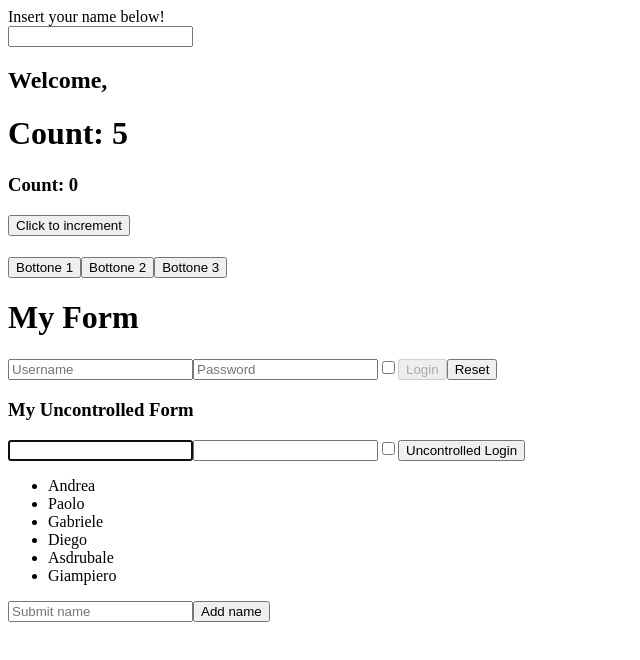
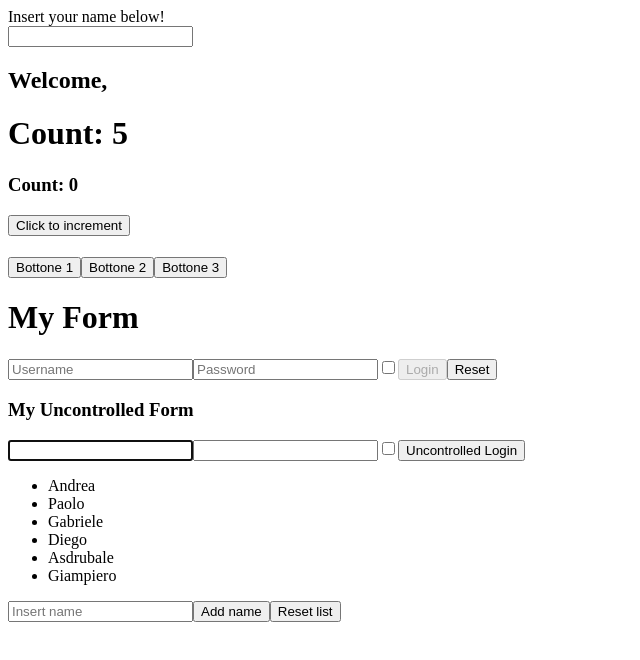
Before and after one commit to mFerlito/react-exercises, a React (Create React App) app: page / in a window 1280 px wide. Shown: the top 660 px of the page, without its empty margins (0-640 px from the left). Built offline with nearby package versions, Linux system fonts and the light colour scheme.

Commit message:
forms-05 done

```diff
--- a/src/components/MyTodoList.jsx
+++ b/src/components/MyTodoList.jsx
@@ -14,9 +14,17 @@ export class MyTodoList extends React.Component {
 
     handlerAddName = () => {
         this.setState({
-            names: [this.state.valueInput]
+            names: [...this.state.names, this.state.valueInput]
+            // attraverso lo spread operator evito che una volta aggiunto un elemento
+            // alla lista, l'array venga compresso in un li
         })
     }
+     handlerReset = () => {
+        this.setState({
+            names: []
+        })
+    }
+
     render() {
         return (
             <div>
@@ -25,13 +33,14 @@ export class MyTodoList extends React.Component {
                 </ul>
 
                 <input type="text"
-                       name="username"
-                       placeholder="Submit name"
-                       onChange={this.handlerInputChange}
-                       value={this.state.valueInput}
-                       />
+                    name="username"
+                    placeholder="Insert name"
+                    onChange={this.handlerInputChange}
+                    value={this.state.valueInput}
+                />
 
                 <button onClick={this.handlerAddName}>Add name</button>
+                <button onClick={this.handlerReset}>Reset list</button>
             </div>
         )
     }
```
